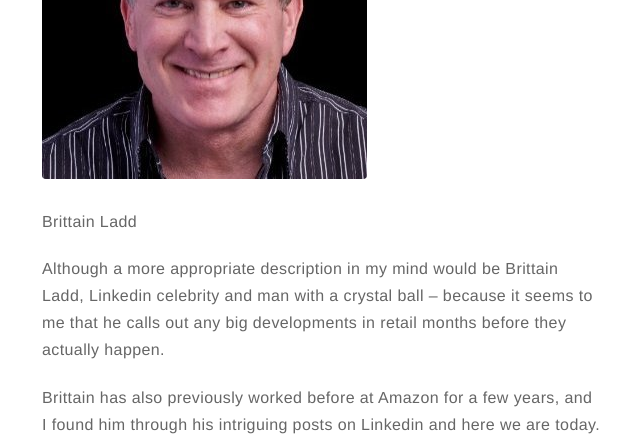
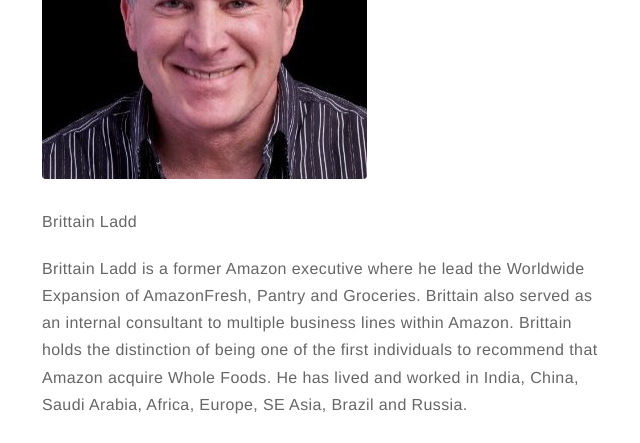
Before and after one commit to traghav/supplychainscoop.github.io, a Jekyll site: the page built from _posts/2015-02-24-markdown-extra-components.markdown, in a window 1280 px wide and 1400 px high, scrolled down 561 px. Shown: the top 443 px of the window, without its empty margins (318-958 px from the left). Built offline with Jekyll 4.4.1, drawn with Linux system fonts in a browser that asks for light colours; comment, search, counter and statistics services are not loaded; some of the changed text lies outside the part shown.

Commit message:
Lad bio add

```diff
--- a/_posts/2015-02-24-markdown-extra-components.markdown
+++ b/_posts/2015-02-24-markdown-extra-components.markdown
@@ -21,9 +21,17 @@ Today I’m in conversation with Brittain Ladd, VP Supply Chain Mgmt and Logisti
 
 Brittain Ladd
 
+Brittain Ladd is a former Amazon executive where he lead the Worldwide Expansion of AmazonFresh, Pantry and Groceries. Brittain also served as an internal consultant to multiple business lines within Amazon. Brittain holds the distinction of being one of the first individuals to recommend that Amazon acquire Whole Foods. He has lived and worked in India, China, Saudi Arabia, Africa, Europe, SE Asia, Brazil and Russia.
 
-Although a more appropriate description in my mind would be Brittain Ladd, Linkedin celebrity and man with a crystal ball – because it seems to me that he calls out any big developments in retail months before they actually happen.
 
-Brittain has also previously worked before at Amazon for a few years, and I found him through his intriguing posts on Linkedin and here we are today.
+
+Brittain is a globally recognized thought leader in supply chain management and business and his comments and articles are frequently quoted in major publications globally including The New York Times, The Wall Street Journal, Bloomberg, and The Financial Times.  Brittain is a sought after keynote speaker and has appeared on CNBC, Fox Business, and has been interviewed by the Chinese media, the BBC, and most recently, NHK, Japan’s leading media company. Prior to Amazon, Brittain held multiple strategy and delivery roles at Deloitte, and lead supply chain and logistics operations for Dell.
+
+
+
+Brittain holds a Bachelor of Arts in Business & Political Science from Drake University; a Master of Business Administration as part of a dual program between Baker College and The Pennsylvania State University; a Master of Supply Chain Management from The Pennsylvania State University; a Master of Science in Merchandising from North Dakota State University; and certifications in the Toyota Production System (TPS) and as a Six Sigma Master Black Belt.
+
+
+Here is our conversation!
 
 <iframe width="100%" height="450" scrolling="no" frameborder="no" allow="autoplay" src="https://w.soundcloud.com/player/?url=https%3A//api.soundcloud.com/tracks/457784679&color=%235ba28e&auto_play=false&hide_related=false&show_comments=true&show_user=true&show_reposts=false&show_teaser=true&visual=true"></iframe>
```
